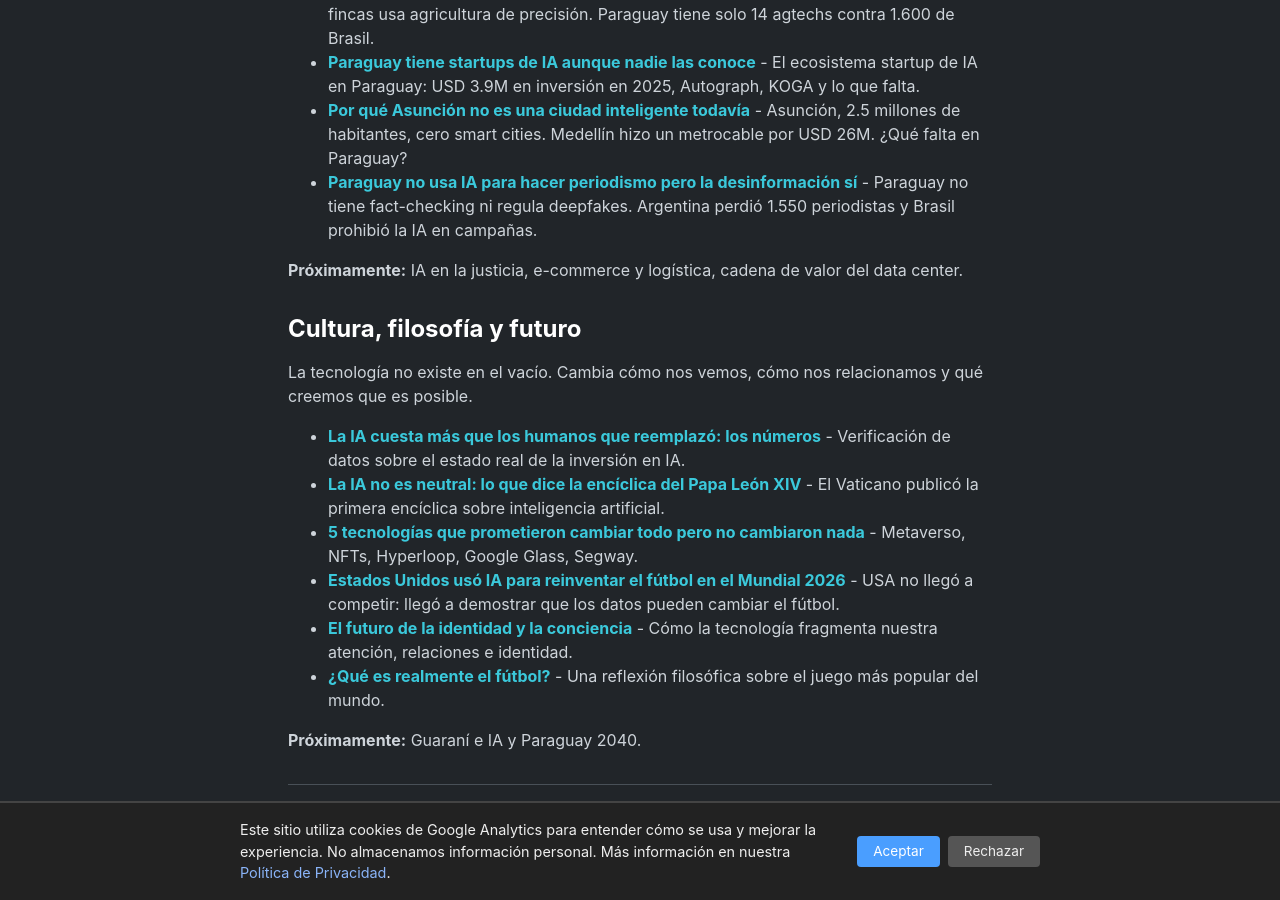
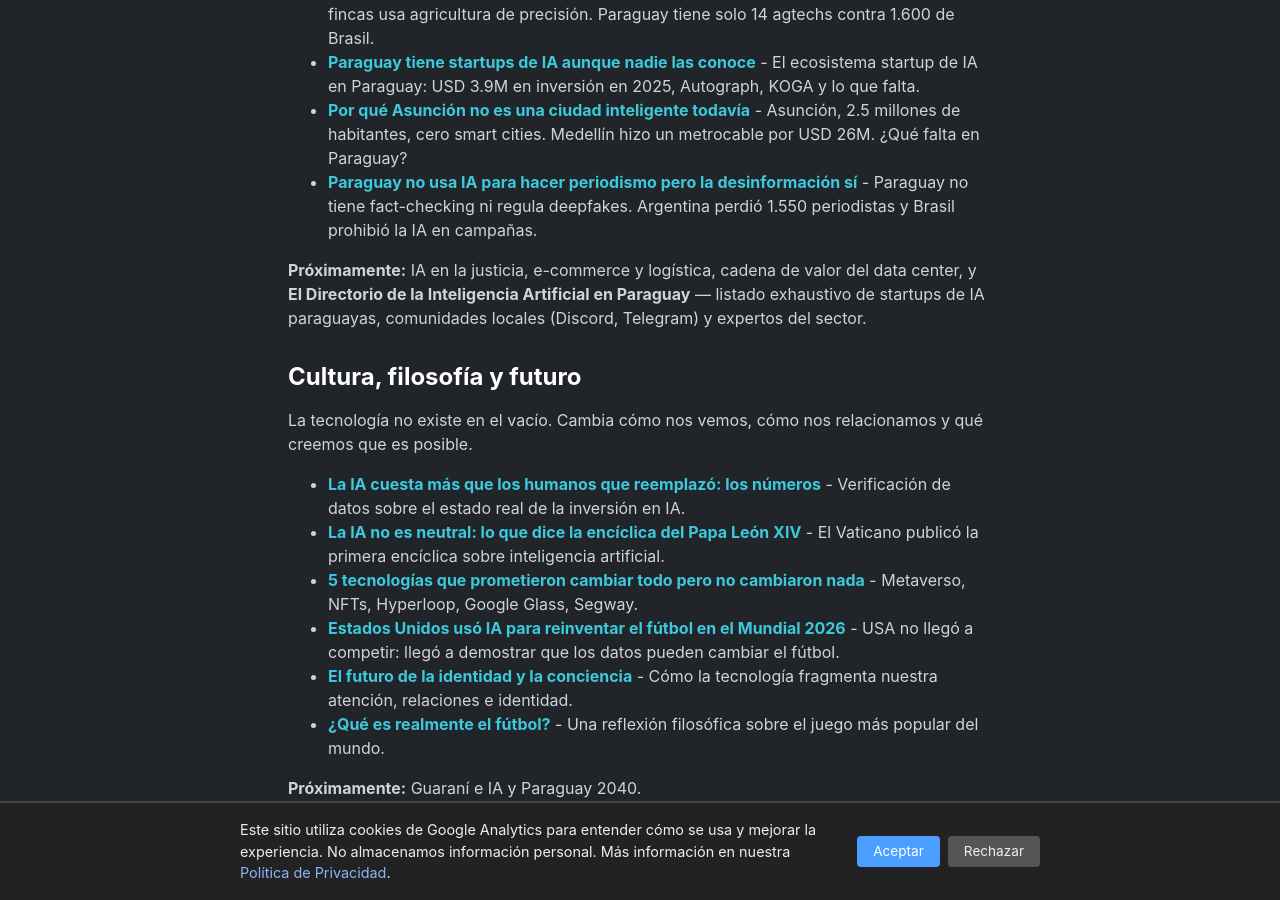
Before and after one commit to miravosqueinteresante/muchotexto.net, a Jekyll site: the page built from ia-en-paraguay.markdown, in a window 1280 px wide and 900 px high, scrolled down 2401 px. Built offline with Jekyll 4.4.1, drawn with Linux system fonts in a browser that asks for light colours.

Commit message:
Agrega lead magnet Directorio IA Paraguay a proximamente en pilar ecosistema

```diff
--- a/ia-en-paraguay.markdown
+++ b/ia-en-paraguay.markdown
@@ -58,7 +58,7 @@
 - **[Por qué Asunción no es una ciudad inteligente todavía]({% post_url 2026-07-17-smart-cities-asuncion-paraguay %})** - Asunción, 2.5 millones de habitantes, cero smart cities. Medellín hizo un metrocable por USD 26M. ¿Qué falta en Paraguay?
 - **[Paraguay no usa IA para hacer periodismo pero la desinformación sí]({% post_url 2026-07-16-ia-periodismo-paraguay %})** - Paraguay no tiene fact-checking ni regula deepfakes. Argentina perdió 1.550 periodistas y Brasil prohibió la IA en campañas.
 
-**Próximamente:** IA en la justicia, e-commerce y logística, cadena de valor del data center.
+**Próximamente:** IA en la justicia, e-commerce y logística, cadena de valor del data center, y **El Directorio de la Inteligencia Artificial en Paraguay** — listado exhaustivo de startups de IA paraguayas, comunidades locales (Discord, Telegram) y expertos del sector.
 
 ## Cultura, filosofía y futuro
 
```
